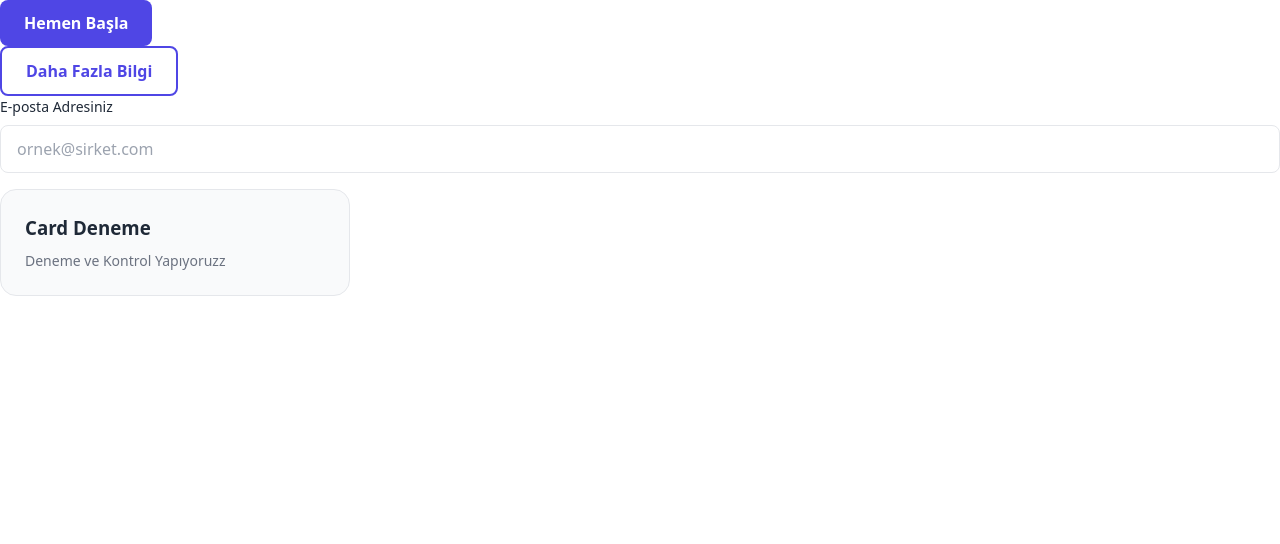
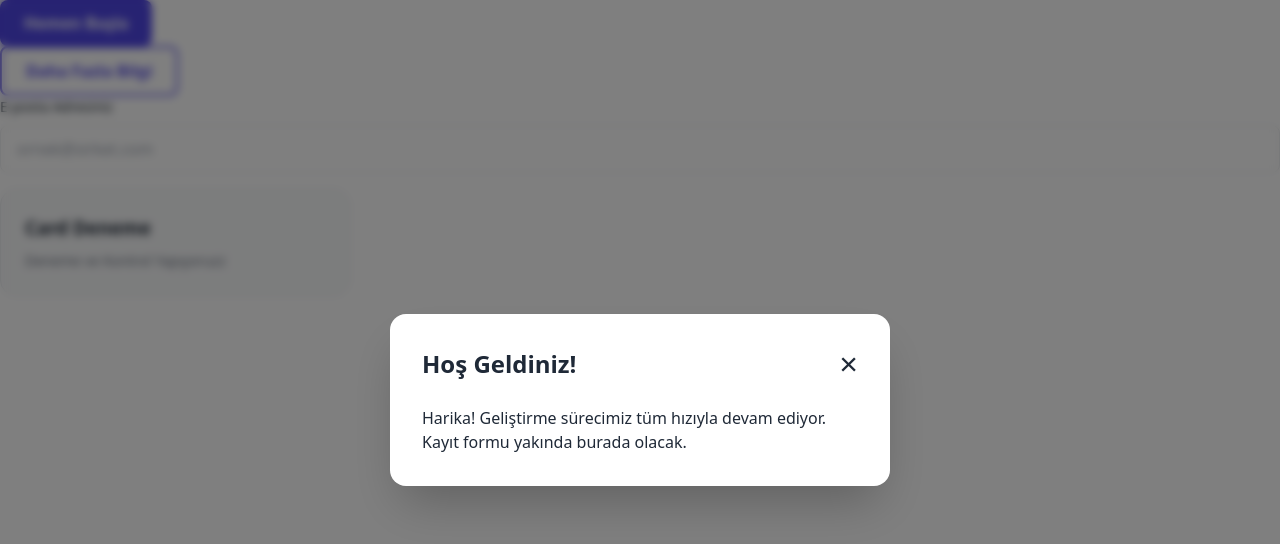
Before and after one commit to iclalolkky/Challange, a website built with Vite: page index.html in a window 1280 px wide. Both pictures are taken after a click on the button "Hemen Başla". Built offline with nearby package versions, Linux system fonts and the light colour scheme.

Commit message:
feat: add modal component with animations and a11y

```diff
--- /dev/null
+++ b/src/components/Modal/Modal.ts
@@ -0,0 +1,50 @@
+export interface ModalProps {
+  title: string;
+  content: HTMLElement;
+}
+
+export function createModal({ title, content }: ModalProps): HTMLDivElement {
+  // Overlay
+  const overlay = document.createElement('div');
+  overlay.classList.add('modal-overlay');
+
+  const modal = document.createElement('div');
+  modal.classList.add('modal');
+  modal.setAttribute('role', 'dialog');
+  modal.setAttribute('aria-modal', 'true');
+
+  const header = document.createElement('div');
+  header.classList.add('modal__header');
+
+  const titleEl = document.createElement('h2');
+  titleEl.classList.add('modal__title');
+  titleEl.textContent = title;
+
+  const closeBtn = document.createElement('button');
+  closeBtn.classList.add('modal__close');
+  closeBtn.innerHTML = '&times;';
+  closeBtn.setAttribute('aria-label', 'Kapat');
+
+  const closeModal = () => {
+    overlay.classList.add('modal-overlay--closing');
+    setTimeout(() => overlay.remove(), 300);
+  };
+
+  closeBtn.onclick = closeModal;
+
+  overlay.onclick = (e) => {
+    if (e.target === overlay) closeModal();
+  };
+
+  const body = document.createElement('div');
+  body.classList.add('modal__body');
+  body.appendChild(content);
+
+  header.appendChild(titleEl);
+  header.appendChild(closeBtn);
+  modal.appendChild(header);
+  modal.appendChild(body);
+  overlay.appendChild(modal);
+
+  return overlay;
+}
--- /dev/null
+++ b/src/components/Modal/_modal.scss
@@ -0,0 +1,66 @@
+.modal-overlay {
+  position: fixed;
+  top: 0;
+  left: 0;
+  width: 100%;
+  height: 100%;
+  background-color: rgba(0, 0, 0, 0.5);
+  backdrop-filter: blur(4px);
+  display: flex;
+  align-items: center;
+  justify-content: center;
+  z-index: 9999;
+  opacity: 1;
+  transition: opacity 0.3s ease;
+
+  &--closing {
+    opacity: 0;
+    .modal {
+      transform: translateY(20px) scale(0.95);
+    }
+  }
+}
+
+.modal {
+  background-color: var(--bg-color);
+  color: var(--text-color);
+  padding: 2rem;
+  border-radius: 1rem;
+  width: 90%;
+  max-width: 500px;
+  box-shadow: 0 25px 50px -12px rgba(0, 0, 0, 0.25);
+  transform: translateY(0) scale(1);
+  transition: transform 0.3s ease;
+  animation: modalPopIn 0.3s cubic-bezier(0.16, 1, 0.3, 1);
+
+  &__header {
+    display: flex;
+    justify-content: space-between;
+    align-items: center;
+    margin-bottom: 1.5rem;
+  }
+
+  &__title {
+    font-size: 1.5rem;
+    font-weight: 700;
+  }
+
+  &__close {
+    background: none;
+    border: none;
+    font-size: 2rem;
+    cursor: pointer;
+    color: var(--text-color);
+    line-height: 1;
+    transition: color 0.2s;
+
+    &:hover {
+      color: var(--primary-color);
+    }
+  }
+}
+
+@keyframes modalPopIn {
+  0% { opacity: 0; transform: translateY(20px) scale(0.95); }
+  100% { opacity: 1; transform: translateY(0) scale(1); }
+}
--- a/src/main.ts
+++ b/src/main.ts
@@ -2,18 +2,24 @@ import './styles/main.scss';
 import { createButton } from './components/Button/Button';
 import { createInput } from './components/Input/Input';
 import { createCard } from './components/Card/Card';
+import { createModal } from './components/Modal/Modal';
 
 // HTML #app div
 const app = document.querySelector<HTMLDivElement>('#app');
 
 if (app) {
   // Primary Buton
-  const primaryBtn = createButton({
-    text: 'Hemen Başla',
-    variant: 'primary',
-    onClick: () => alert('Primary butona tıklandı!')
-  });
+ const primaryBtn = createButton({
+  text: 'Hemen Başla',
+  variant: 'primary',
+  onClick: () => {
+    const modalContent = document.createElement('p');
+    modalContent.textContent = "Harika! Geliştirme sürecimiz tüm hızıyla devam ediyor. Kayıt formu yakında burada olacak.";
 
+    const modal = createModal({ title: 'Hoş Geldiniz!', content: modalContent });
+    document.body.appendChild(modal);
+  }
+});
   // Outline Buton
   const outlineBtn = createButton({
     text: 'Daha Fazla Bilgi',
--- a/src/styles/main.scss
+++ b/src/styles/main.scss
@@ -4,3 +4,4 @@
 @use '../components/Button/button';
 @use '../components/Input/input';
 @use '../components/Card/card';
+@use '../components/Modal/modal';
```
